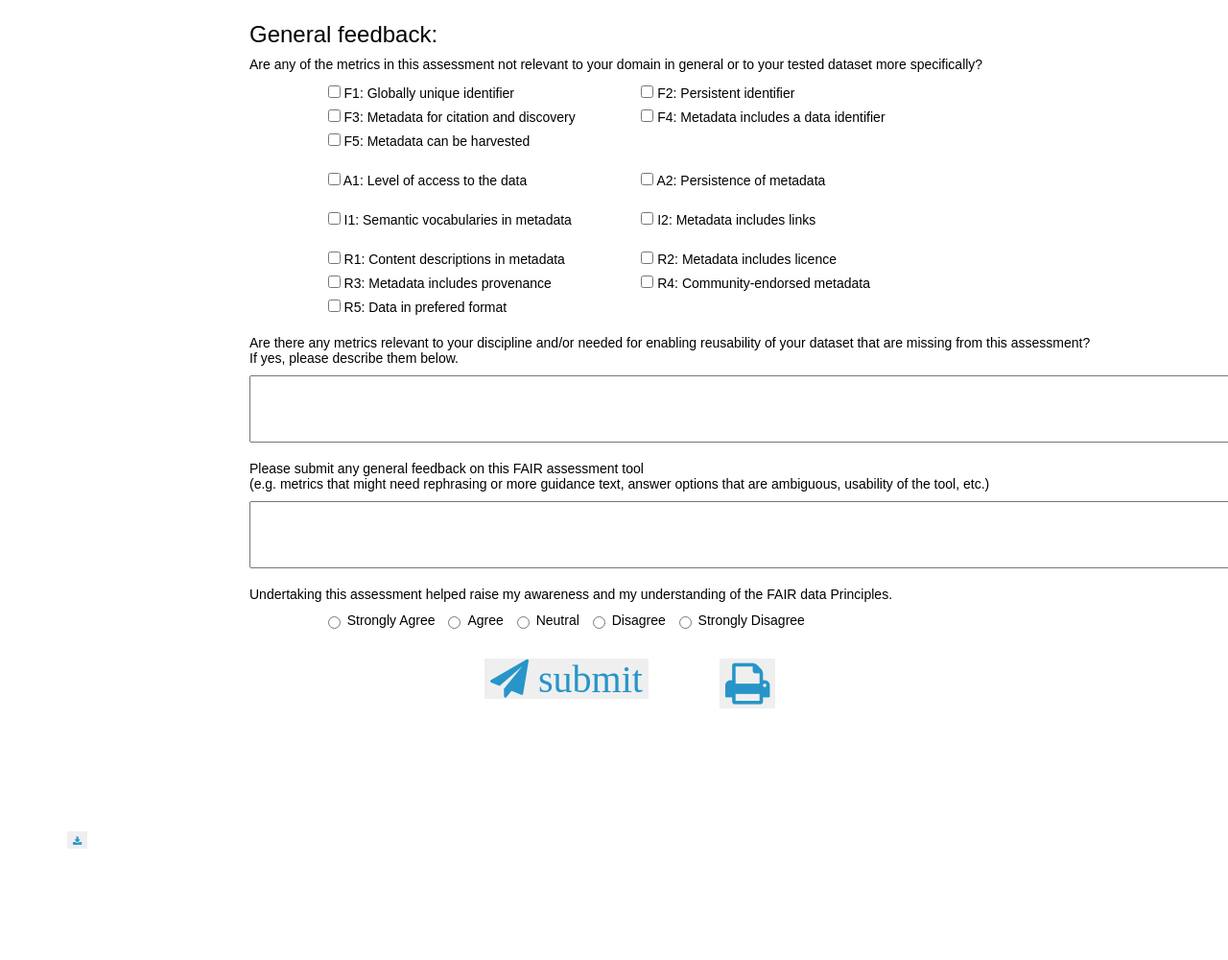
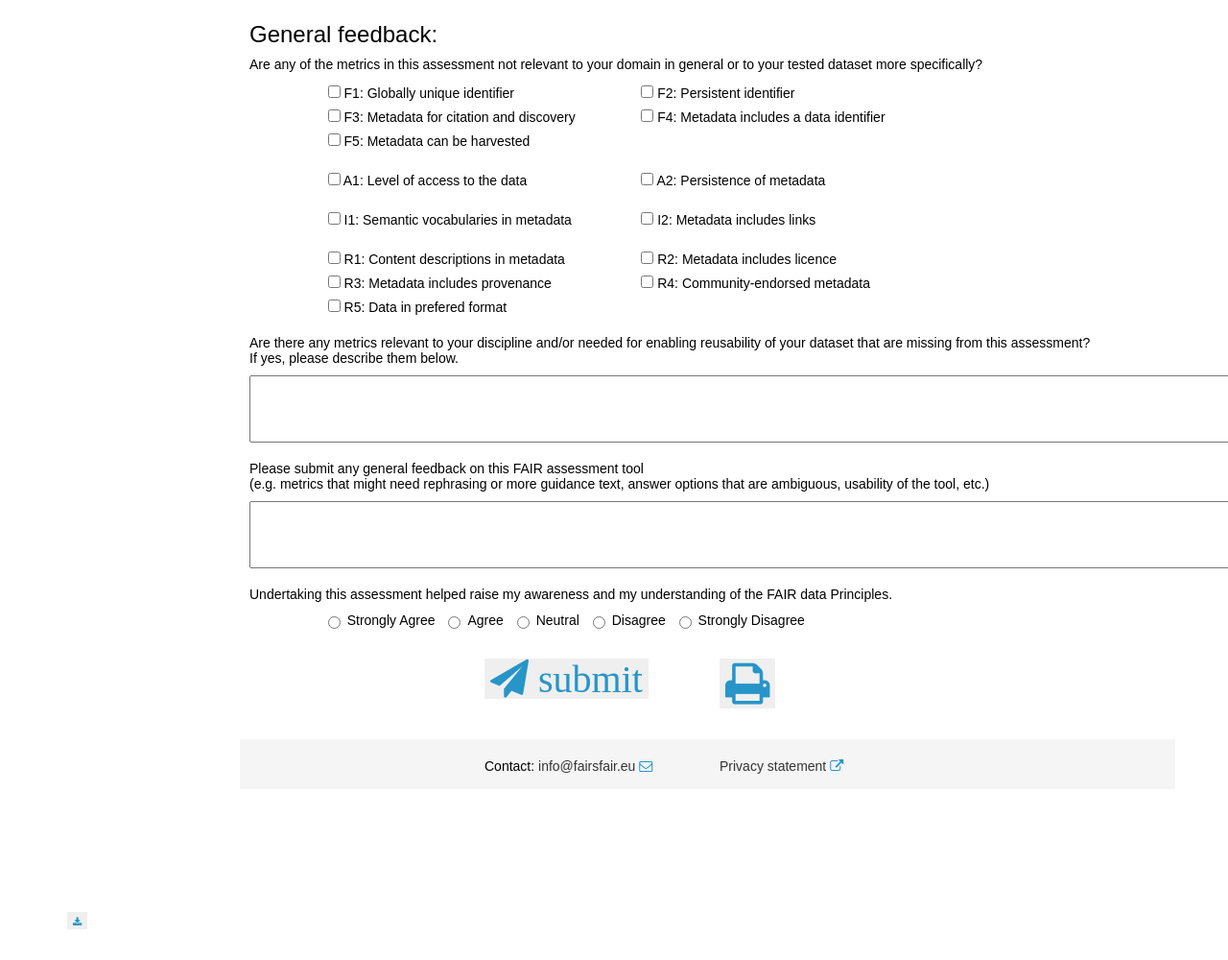
Before and after one commit to FAIRERdata/FAIRER-Aware-SELF-Assessment, a plain HTML site: page index.html in a window 1280 px wide. Shown: the part 2478-3478 px from the top of the page at 96% size. Before the commit the page ends 3394 px from the top, so only its background shows below. Drawn offline with nearby package versions, Linux system fonts and the light colour scheme; a script that the page names is missing.

Commit message:
Added footer

```diff
--- a/index.html
+++ b/index.html
@@ -53,6 +53,7 @@
         .panel-title {color: #FFFFFF;background-color: #2795c8; font-size: 15px;}
         .modal-header, .modal-footer {margin: 1px;}
         .modal-body {background-color: #FDFDFD; margin-left: 1px; }
+        .footer {background-color: #f5f5f5; padding-top: 20px; }
         .fa-external-link, .fa-envelope-o, .fa-long-arrow-left {color: #2795c8;}
         .fa-print {font-size: 50px; color: #2795c8;}
         .fa-paper-plane {font-size: 40px; color: #2795c8;}
@@ -697,10 +698,11 @@
                                 </div>
                                 <div class="form-group row">
                                     <label for="aq3" class="col-sm-6 col-form-label" id="A-i-3-title">
-                                        If access to the data is restricted, does the metadata include access conditions, e.g., point of contact or instructions to access the data?
+                                        If access to the data is restricted, does the metadata include
                                         <a href="#fhelp" data-toggle="modal" onclick="show_modal('A-i-3')">
                                             <span class="glyphicon glyphicon-info-sign" ></span>
                                         </a>
+                                        access conditions, e.g., point of contact or instructions to access the data?
                                     </label>
 
                                     <div class="col-sm-6">
@@ -712,10 +714,11 @@
                                 </div>
                                 <div class="form-group row">
                                     <label for="aq4" class="col-sm-6 col-form-label" id="A-i-4-title">
-                                        Will you  deposit your data in a repository which ensures that the metadata remains available once the dataset becomes unavailable?
+                                        Will you  deposit your data in a repository which ensures that the
                                         <a href="#fhelp" data-toggle="modal" onclick="show_modal('A-i-4')">
                                             <span class="glyphicon glyphicon-info-sign" ></span>
                                         </a>
+                                        metadata remains available once the dataset becomes unavailable?
                                     </label>
 
                                     <div class="col-sm-6">
@@ -1032,11 +1035,10 @@
             </div>
         </div>
 
-        <!-- ========================= -->
-        <!-- ======== FOOTER  ======== -->
-        <!-- ========================= -->
-        <div id="footer">
-            <!-- Total score -->
+        <!-- ================================= -->
+        <!-- ======== SUBMIT & PRINT  ======== -->
+        <!-- ================================= -->
+        <div id="submitandprint">
             <div class="row">
                 <br>
                 <div class="col-md-2"></div>
@@ -1056,6 +1058,31 @@
                 </div>
             </div>
         </div>
+
+        <!-- ========================= -->
+        <!-- ======== FOOTER  ======== -->
+        <!-- ========================= -->
+        <br>
+        <div id="footer">
+            <div class="row">
+                <br>
+                <div class="col-md-2"></div>
+                <div class="col-md-10 footer">
+                    <div class="row">
+                        <div class="col-md-3"></div>
+                        <div class="col-md-3">
+                            Contact:
+                            <a href="mailto:info@fairsfair.eu">info@fairsfair.eu <i class="fa fa-envelope-o"></i></a>
+                            <br><br>
+                        </div>
+                        <div class="col-md-6">
+                            <a href="https://dans.knaw.nl/en/about/organisation-and-policy/legal-information/privacy-statement" target="_blank">Privacy statement <i class="fa fa-external-link"></i></a>
+                        </div>
+                    </div>
+                </div>
+            </div>
+        </div>
+
     </div>
     <div id="for-administrators">
         <br><br><br><br><br><br><br><br>
```
